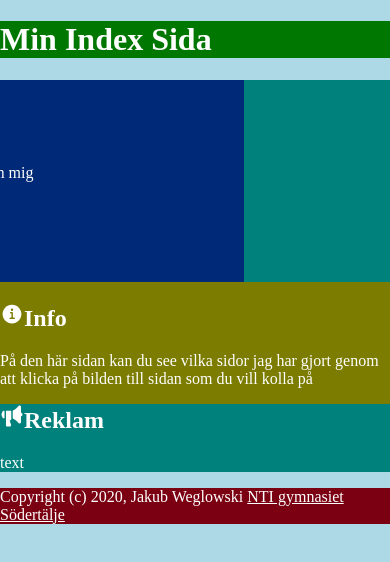
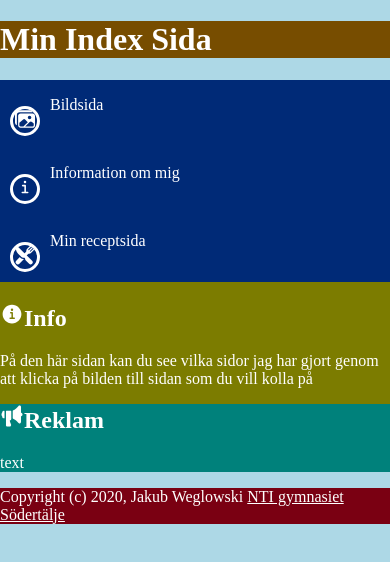
Before and after one commit to ntisod/blandad-webbutveckling-1-Jakub-Weglowski, a plain HTML site: page docs/index.html in a window 390 px wide. Drawn offline with nearby package versions, Linux system fonts and the light colour scheme.

Commit message:
ändrade på färger och så att mobil view var normal

```diff
--- a/docs/stil.css
+++ b/docs/stil.css
@@ -52,14 +52,18 @@
     }
 }
 
-body, a{
+body{
+    color: #ffffff;
+    background-color: #5c8838;
+    z-index: -1;
+}
+
+a{
     color: #ffffff;
 }
 
-
-
 header{
-    background-color: #007700;
+    background-color: #774d00;
 }
 nav{
     background-color: #002a77;
@@ -90,9 +94,8 @@ footer{
 
 .btns {
     position: relative;
-    top: 0%;
-    left: 12.5%;
-    transform: translate(-50%, 0%);
+    top: 50%;
+    transform: translate(0%, 0%);
 }
 
 .btns a {
```
